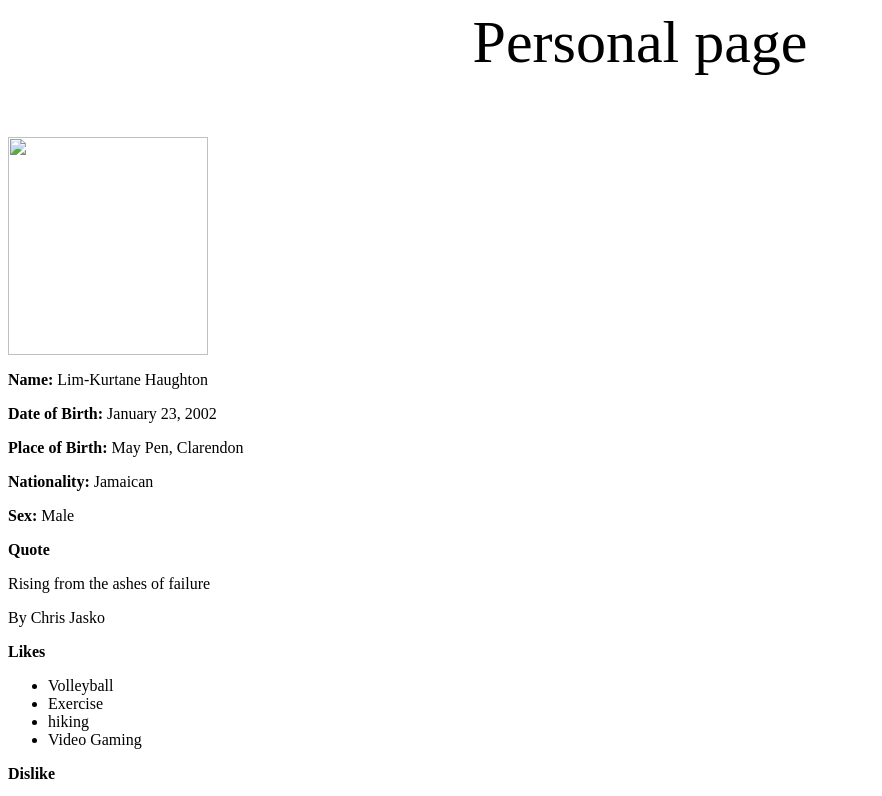
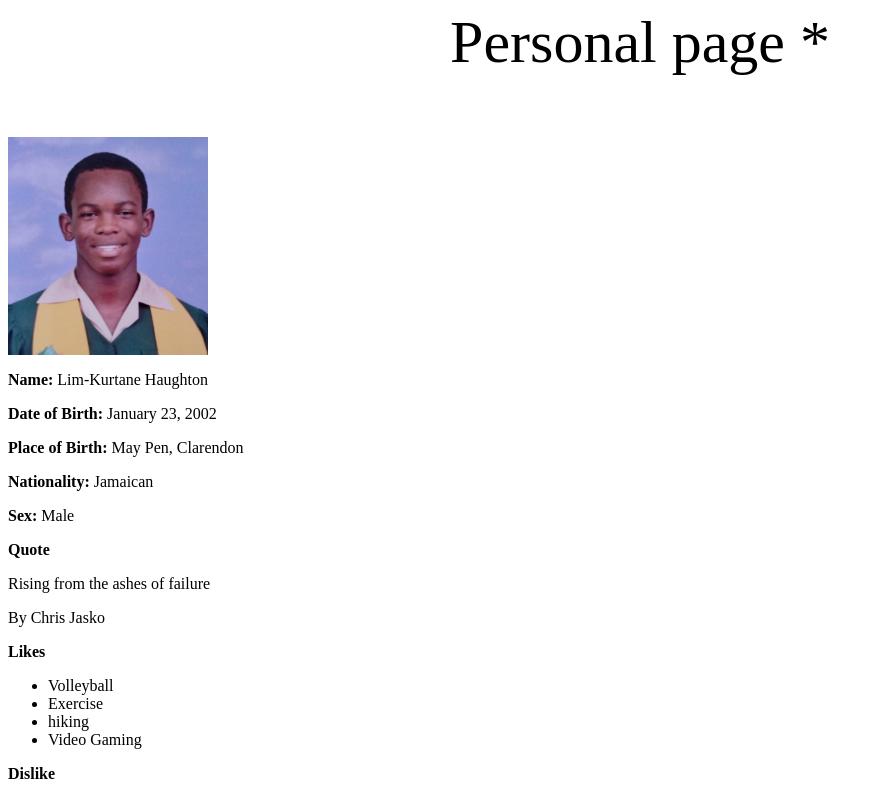
Before and after one commit to limkurtane/2101748, a plain HTML site: page PersonalPage.html in a window 1280 px wide. Shown: the top 796 px of the page, without its empty margins (0-882 px from the left). Drawn offline with Linux system fonts and the light colour scheme.

Commit message:
Update PersonalPage.html

```diff
--- a/PersonalPage.html
+++ b/PersonalPage.html
@@ -3,8 +3,8 @@
 		</title></title>
 	</head>
 <body>
-    <p align="center"style="font-size:60px;">Personal page</p>
-    <a href="https://mail.google.com/mail/u/0/?tab=rm&ogbl#inbox?compose=CllgCJvnrmMLlkqWhmGDjWTVnWJSlKsVrKfqrVBHbQwzdtRvsnfJWSGfHfkNGLDwnptfsWWBjFL"><img src="asset/image.jpg"width="200" height=217.54385964912280701754385964912></a>
+    <p align="center"style="font-size:60px;">Personal page *</p>
+    <a href="https://mail.google.com/mail/u/0/?tab=rm&ogbl#inbox?compose=CllgCJvnrmMLlkqWhmGDjWTVnWJSlKsVrKfqrVBHbQwzdtRvsnfJWSGfHfkNGLDwnptfsWWBjFL"><img src="Assets/image.jpg"width="200" height=217.54385964912280701754385964912></a>
     <p> <b>Name:</b> Lim-Kurtane Haughton</p>
 	<p> <b>Date of Birth:</b> January 23, 2002</p>
 	<p> <b>Place of Birth:</b> May Pen, Clarendon</p>
```
